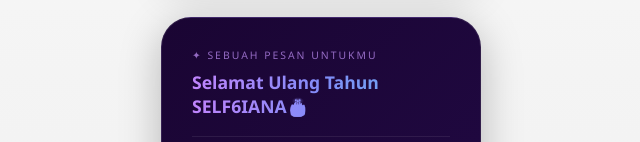
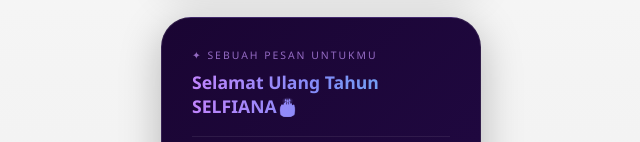
Before and after one commit to fahriannoor041-ai/foryou, a plain HTML site: page index.html in a window 1280 px wide. Shown: the part 658-800 px from the top of the page, 319-959 px from the left. Drawn offline with Linux system fonts and the light colour scheme.

Commit message:
Update index.html

```diff
--- a/index.html
+++ b/index.html
@@ -198,7 +198,7 @@
     <!-- PESAN ULANG TAHUN -->
     <div class="message-card">
         <div class="msg-label">✦ Sebuah Pesan Untukmu</div>
-        <div class="msg-title">Selamat Ulang Tahun  SELF6IANA🎂</div>
+        <div class="msg-title">Selamat Ulang Tahun  SELFIANA🎂</div>
 
         <hr class="msg-divider">
 
```
